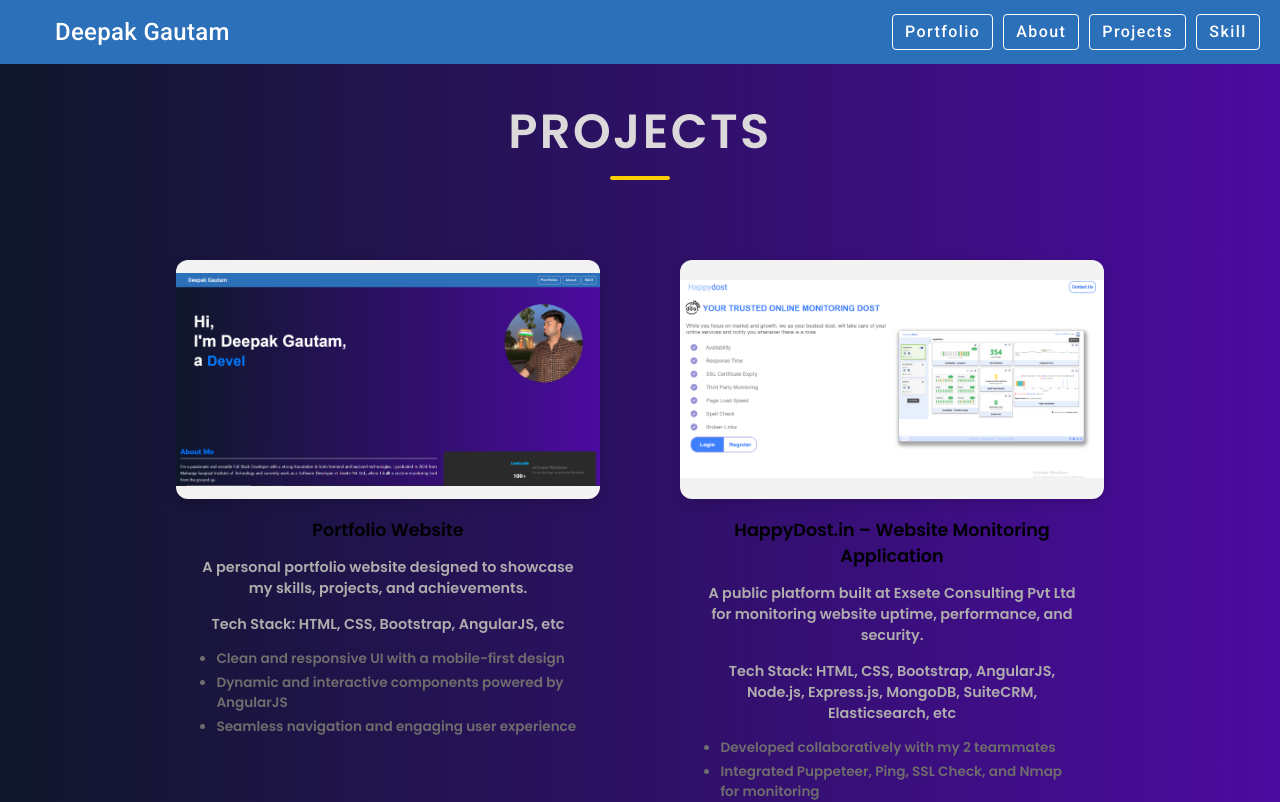
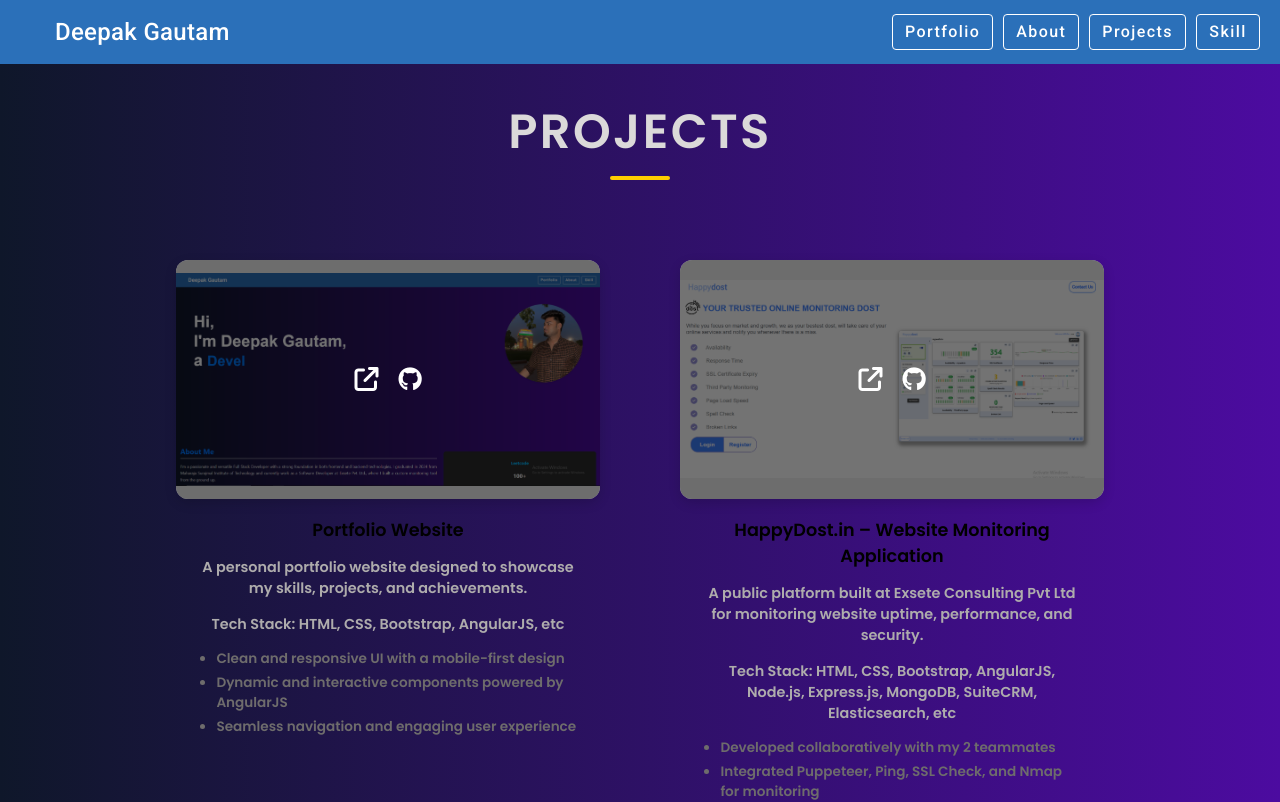
Before and after one commit to Deepakgautamdg/Deepak-portfolio, an Angular app: page /project in a window 1280 px wide. Shown: the top 802 px of the page. Built offline with nearby package versions, Linux system fonts and the light colour scheme.

Commit message:
made some changes

```diff
--- a/src/app/pages/public/web-page/mere-projects/mere-projects.component.css
+++ b/src/app/pages/public/web-page/mere-projects/mere-projects.component.css
@@ -60,15 +60,21 @@
 }
 
 /* Overlay */
+/* Overlay - always visible */
 .overlay {
   position: absolute;
   inset: 0;
   background: rgba(0, 0, 0, 0.55);
-  opacity: 0;
+  opacity: 1; /* ✅ make it visible by default */
   display: flex;
   align-items: center;
   justify-content: center;
   transition: opacity 0.3s ease;
+}
+
+/* Remove hover effect */
+.project-card:hover .overlay {
+  opacity: 1; /* redundant but ensures no change on hover */
 }
 
 .project-card:hover .overlay {
```
